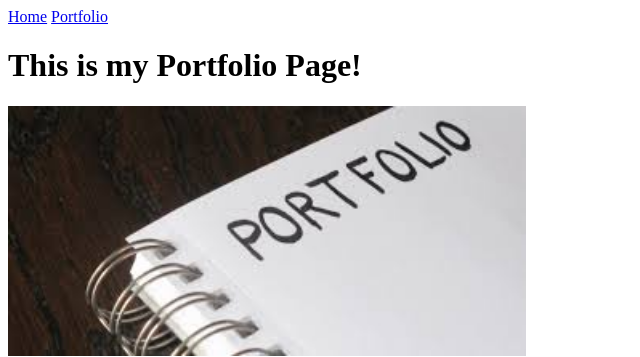
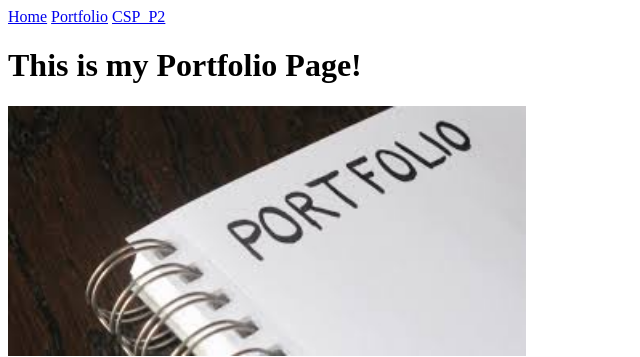
Before and after one commit to RobbieL22/Rlopez22, a plain HTML site: page portfolio.html in a window 1280 px wide. Shown: the top 357 px of the page, without its empty margins (0-640 px from the left). Drawn offline with Linux system fonts and the light colour scheme.

Commit message:
Update portfolio.html

```diff
--- a/portfolio.html
+++ b/portfolio.html
@@ -7,6 +7,7 @@
 	  <body>
     <a href="index.html">Home</a>
     <a href="portfolio.html">Portfolio</a>
+	    <a href="csp_p2.html">CSP_P2</a>
     <h1>This is my Portfolio Page!</h1>
     <img src="images/portfolio.jpg" height="250">
     <br>
```
